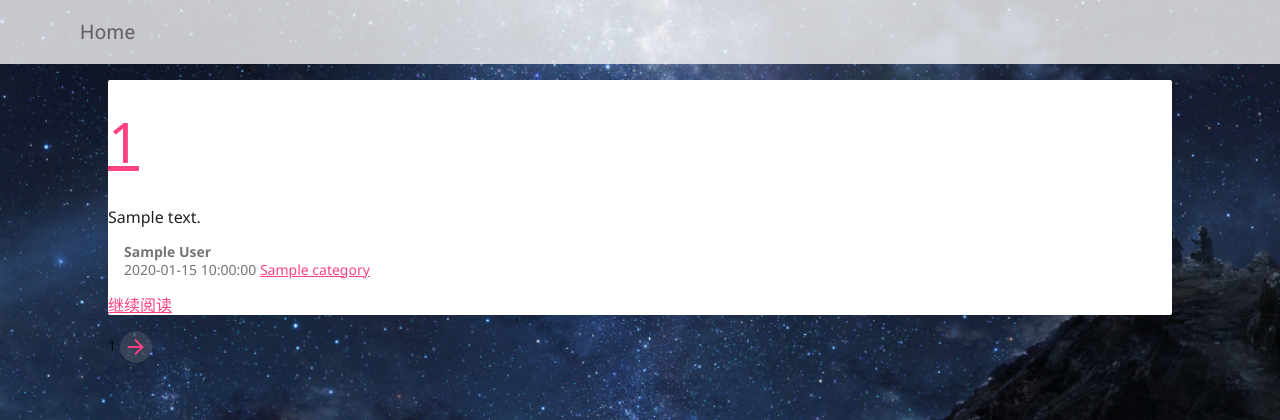
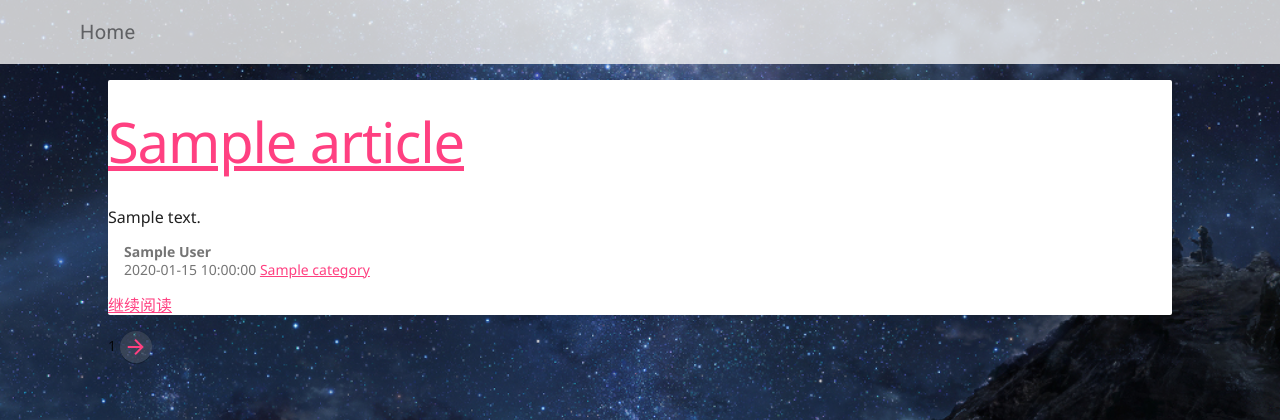
Before and after one commit to chiaki64/Windless, a Python web app: template core/templates/theme/Lime/public/catalog.html in a window 1280 px wide. Shown: the top 420 px of the page. Run offline with Jinja, Linux system fonts and the light colour scheme; the template is opened without the code that fills it: most values are stand-ins (such as "Sample title", 1, 10 or a date in 2020).

Commit message:
Fix picture view title error

```diff
--- a/core/templates/theme/Lime/public/catalog.html
+++ b/core/templates/theme/Lime/public/catalog.html
@@ -37,7 +37,7 @@
              style="background: url('{{ article.pic_address }}') no-repeat;background-position-y:{{ article.axis_y }}%;"></section>
 
     <header>
-        <h1><a href="/article/{{ article.id }}">{{ article.id }}</a></h1>
+        <h1><a href="/article/{{ article.id }}">{{ article.title }}</a></h1>
     </header>
 
     <section class="text">
```
